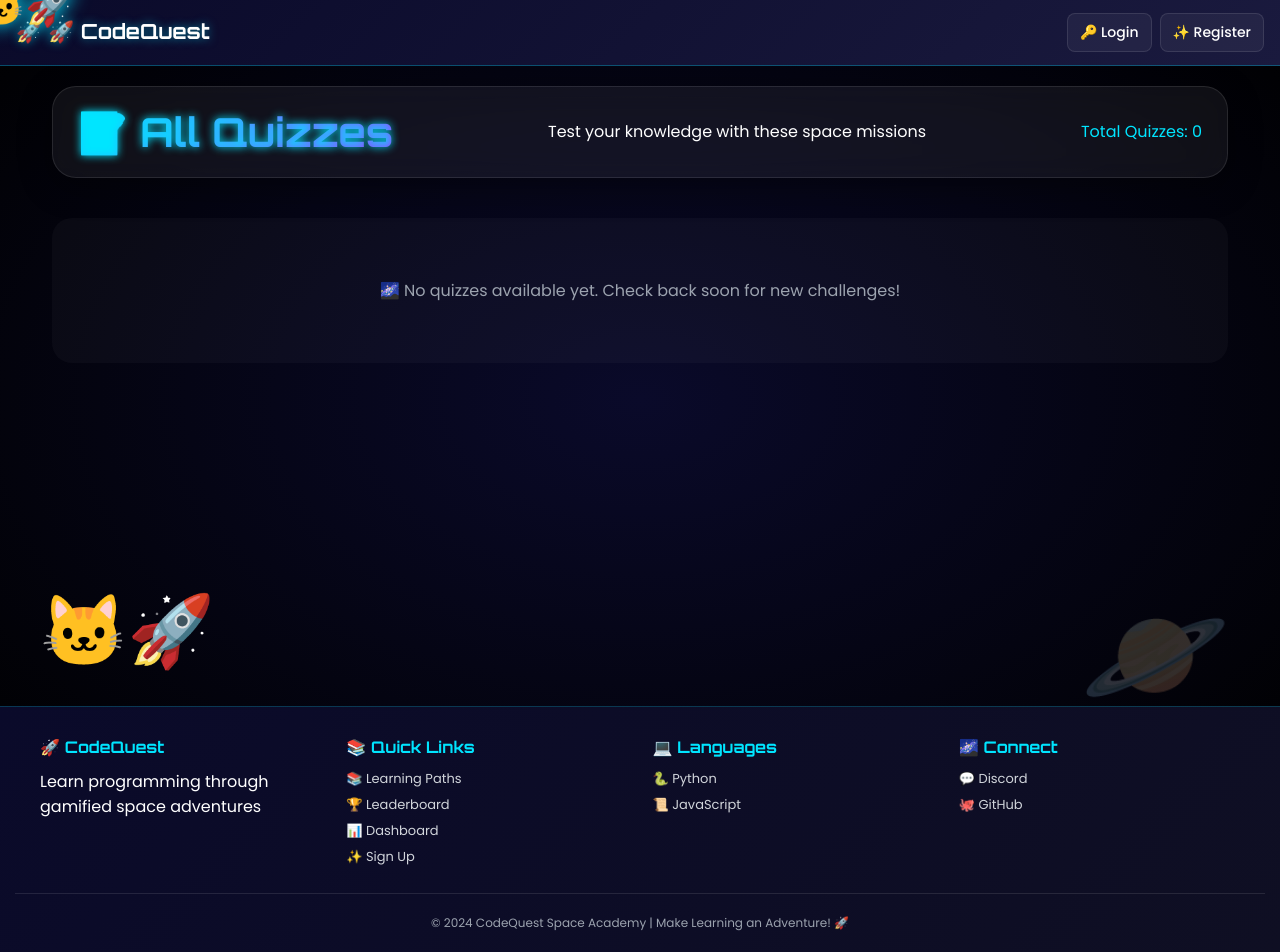
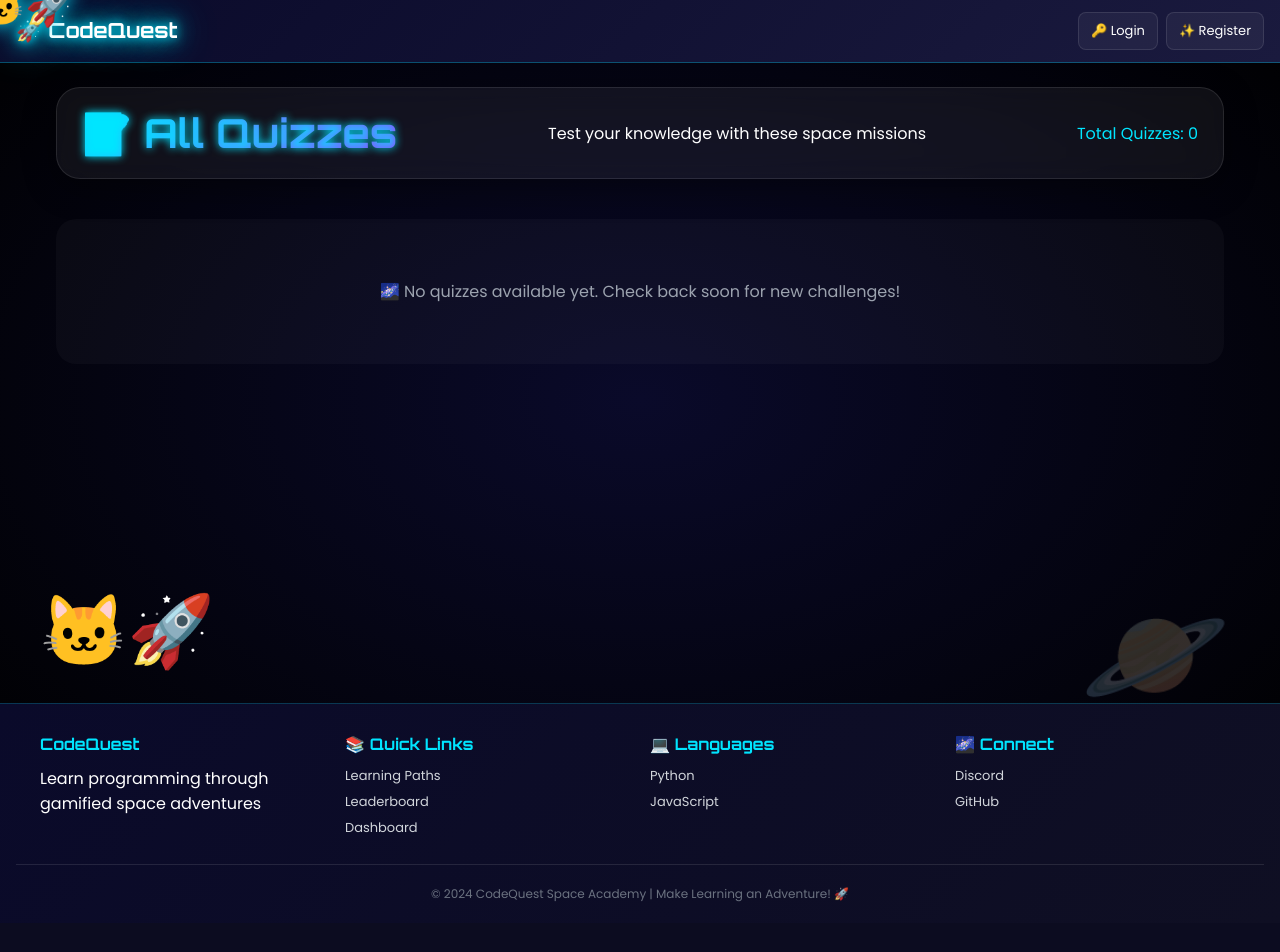
Before and after one commit to Kusum06101/CodeQuest, a Django app: page /all-quizzes/ in a window 1280 px wide. After the commit the page ends 902 px from the top, so only its background shows below. Run offline with Django 5.2, Linux system fonts and the light colour scheme; data that the repository does not hold is empty; some libraries are stand-ins or nearby versions.

Commit message:
Fix mobile layout and remove extra rocket from logo

```diff
--- a/templates/base/base.html
+++ b/templates/base/base.html
@@ -4,33 +4,17 @@
     <meta charset="UTF-8">
     <meta name="viewport" content="width=device-width, initial-scale=1.0, maximum-scale=1.0, user-scalable=yes, viewport-fit=cover">
 
-    <!-- Strong Cache Control - Prevent any caching -->
-    <meta http-equiv="Cache-Control" content="no-cache, no-store, must-revalidate, private">
-    <meta http-equiv="Pragma" content="no-cache">
-    <meta http-equiv="Expires" content="0">
-    <meta http-equiv="Cache" content="no-cache">
-
     <title>{% block title %}CodeQuest - Learn Programming in Space!{% endblock %}</title>
 
     {% load static %}
-    <!-- Favicon -->
     <link rel="icon" type="image/x-icon" href="{% static 'favicon.ico' %}">
-
-    <!-- Space Theme Fonts -->
     <link href="https://fonts.googleapis.com/css2?family=Orbitron:wght@400;600;700;800&family=Poppins:wght@300;400;500;600;700&display=swap" rel="stylesheet">
-
-    <!-- CSS - Add version parameter to force reload -->
-    <link rel="stylesheet" href="{% static 'css/style.css' %}?v=3">
-
-    <!-- Code Highlighting -->
+    <link rel="stylesheet" href="{% static 'css/style.css' %}?v=4">
     <link rel="stylesheet" href="https://cdnjs.cloudflare.com/ajax/libs/highlight.js/11.9.0/styles/github-dark.min.css">
-    <script src="https://cdnjs.cloudflare.com/ajax/libs/highlight.js/11.9.0/highlight.min.js"></script>
-
-    <!-- Font Awesome for Icons -->
     <link rel="stylesheet" href="https://cdnjs.cloudflare.com/ajax/libs/font-awesome/6.0.0/css/all.min.css">
 
     <style>
-        /* Reset & Base */
+        /* Critical Mobile-First Styles */
         * {
             margin: 0;
             padding: 0;
@@ -52,14 +37,13 @@
             color: white;
             font-size: 1.8rem;
             cursor: pointer;
-            padding: 0.5rem;
-            z-index: 1001;
+            padding: 8px 12px;
         }
 
-        /* Navbar Styles - Mobile First */
+        /* Navbar - Mobile First */
         .navbar {
             background: linear-gradient(135deg, #0a0a2a 0%, #1a1a3e 100%);
-            padding: 0.8rem 1rem;
+            padding: 12px 16px;
             display: flex;
             justify-content: space-between;
             align-items: center;
@@ -76,26 +60,23 @@
             color: white;
             text-decoration: none;
             font-family: 'Orbitron', monospace;
-            text-shadow: 0 0 10px rgba(0, 229, 255, 0.5);
-            transition: all 0.3s ease;
         }
 
         .nav-links {
             display: flex;
-            gap: 0.5rem;
+            gap: 8px;
             align-items: center;
             flex-wrap: wrap;
         }
 
-        .nav-links a, .nav-links button, .logout-btn {
+        .nav-links a, .nav-links button {
             text-decoration: none;
             color: white;
-            transition: all 0.3s;
-            font-weight: 500;
             padding: 8px 12px;
             border-radius: 8px;
-            font-size: 14px;
+            font-size: 13px;
             background: rgba(255, 255, 255, 0.05);
+            transition: all 0.3s;
         }
 
         /* Mobile Styles */
@@ -291,50 +260,102 @@
             padding: 12px 16px;
             border-radius: 10px;
             margin-bottom: 10px;
-            animation: slideIn 0.3s ease;
             font-size: 14px;
         }
 
-        @keyframes slideIn {
-            from {
-                transform: translateX(100%);
-                opacity: 0;
-            }
-            to {
-                transform: translateX(0);
-                opacity: 1;
+        .message.success { background: linear-gradient(135deg, #28a745, #20c997); }
+        .message.error { background: linear-gradient(135deg, #dc3545, #c82333); }
+
+        /* Page Content */
+        .page {
+            min-height: calc(100vh - 200px);
+            padding: 16px;
+        }
+
+        @media (min-width: 768px) {
+            .page {
+                padding: 24px;
             }
         }
 
-        /* Footer - Mobile Responsive */
+        /* Grids - Mobile Responsive */
+        .languages-grid, .paths-grid, .quizzes-grid, .challenges-grid {
+            display: grid;
+            grid-template-columns: 1fr;
+            gap: 16px;
+        }
+
+        @media (min-width: 640px) {
+            .languages-grid, .paths-grid, .quizzes-grid, .challenges-grid {
+                grid-template-columns: repeat(2, 1fr);
+            }
+        }
+
+        @media (min-width: 1024px) {
+            .languages-grid, .paths-grid, .quizzes-grid, .challenges-grid {
+                grid-template-columns: repeat(3, 1fr);
+            }
+        }
+
+        /* Hero Section */
+        .hero-section {
+            padding: 30px 16px;
+            text-align: center;
+        }
+
+        .hero-title {
+            font-size: 1.6rem;
+        }
+
+        .hero-stats {
+            display: grid;
+            grid-template-columns: repeat(2, 1fr);
+            gap: 12px;
+            margin-top: 30px;
+        }
+
+        @media (min-width: 768px) {
+            .hero-title {
+                font-size: 2.5rem;
+            }
+            .hero-stats {
+                grid-template-columns: repeat(4, 1fr);
+            }
+        }
+
+        /* Cards */
+        .learning-path-card, .language-card, .quiz-card {
+            background: rgba(255, 255, 255, 0.05);
+            border-radius: 16px;
+            padding: 16px;
+            transition: 0.3s;
+        }
+
+        /* Footer */
         .site-footer {
             background: linear-gradient(135deg, #0a0a2a, #0f0f23);
-            color: white;
-            padding: 30px 15px 20px;
+            padding: 30px 16px 20px;
             margin-top: 40px;
             border-top: 1px solid rgba(0, 229, 255, 0.2);
         }
 
         .footer-content {
-            max-width: 1200px;
-            margin: 0 auto;
             display: grid;
-            grid-template-columns: repeat(auto-fit, minmax(200px, 1fr));
-            gap: 25px;
+            grid-template-columns: 1fr;
+            gap: 20px;
+            text-align: center;
         }
 
-        @media (max-width: 768px) {
+        @media (min-width: 768px) {
             .footer-content {
-                grid-template-columns: 1fr;
-                text-align: center;
-                gap: 20px;
+                grid-template-columns: repeat(4, 1fr);
+                text-align: left;
             }
         }
 
         .footer-section h4 {
             color: #00e5ff;
             margin-bottom: 12px;
-            font-size: 1rem;
         }
 
         .footer-section a {
@@ -352,81 +372,6 @@
             margin-top: 20px;
             border-top: 1px solid rgba(255,255,255,0.1);
             font-size: 12px;
-            color: #9ca3af;
-        }
-
-        /* Page Content - Mobile Padding */
-        .page {
-            min-height: calc(100vh - 200px);
-            padding: 15px;
-        }
-
-        @media (min-width: 768px) {
-            .page {
-                padding: 20px;
-            }
-        }
-
-        /* Grid Layouts - Mobile Responsive */
-        .languages-grid, .paths-grid, .quizzes-grid, .challenges-grid {
-            display: grid;
-            grid-template-columns: repeat(auto-fill, minmax(280px, 1fr));
-            gap: 20px;
-        }
-
-        @media (max-width: 640px) {
-            .languages-grid, .paths-grid, .quizzes-grid, .challenges-grid {
-                grid-template-columns: 1fr;
-                gap: 15px;
-            }
-        }
-
-        /* Hero Section - Mobile */
-        .hero-section {
-            padding: 30px 15px;
-            text-align: center;
-        }
-
-        .hero-title {
-            font-size: 1.8rem;
-        }
-
-        @media (max-width: 480px) {
-            .hero-title {
-                font-size: 1.5rem;
-            }
-
-            .hero-description {
-                font-size: 0.9rem;
-            }
-
-            .hero-stats {
-                grid-template-columns: repeat(2, 1fr);
-                gap: 10px;
-            }
-        }
-
-        /* Cards */
-        .learning-path-card, .language-card, .quiz-card {
-            padding: 15px;
-        }
-
-        /* Buttons */
-        button, .btn, input[type="submit"] {
-            padding: 10px 18px;
-            font-size: 13px;
-        }
-
-        /* Forms */
-        input, select, textarea {
-            font-size: 16px; /* Prevents zoom on mobile */
-        }
-
-        /* Tables - Horizontal Scroll */
-        .table-responsive {
-            overflow-x: auto;
-            display: block;
-            width: 100%;
         }
 
         /* Loading Screen */
@@ -493,45 +432,40 @@
             background: radial-gradient(ellipse at center, #0a0a2a 0%, #000000 100%);
         }
 
-        /* Sound toggles mobile */
-        .sound-toggle, .particles-toggle {
-            position: fixed;
-            bottom: 20px;
-            left: 20px;
-            width: 35px;
-            height: 35px;
-            border-radius: 50%;
-            background: rgba(0,0,0,0.5);
-            display: flex;
-            align-items: center;
-            justify-content: center;
+        /* Buttons */
+        button, .btn, input[type="submit"] {
+            padding: 10px 18px;
+            border-radius: 12px;
+            border: none;
             cursor: pointer;
-            z-index: 1000;
-            font-size: 16px;
+            font-weight: 600;
         }
 
-        .particles-toggle {
-            left: 65px;
+        /* Forms - Prevent zoom on mobile */
+        input, select, textarea {
+            font-size: 16px;
+            width: 100%;
+            padding: 10px;
+            border-radius: 8px;
+            background: rgba(255,255,255,0.1);
+            border: 1px solid rgba(255,255,255,0.2);
+            color: white;
         }
     </style>
 
     {% block extra_css %}{% endblock %}
 </head>
 <body>
-    <!-- Mobile Menu Toggle Script -->
     <script>
         function toggleMobileMenu() {
-            const navLinks = document.querySelector('.nav-links');
-            navLinks.classList.toggle('show');
+            document.querySelector('.nav-links').classList.toggle('show');
         }
 
         function toggleAdminDropdown() {
-            const dropdown = document.querySelector('.admin-dropdown');
-            dropdown.classList.toggle('active');
+            document.querySelector('.admin-dropdown').classList.toggle('active');
         }
 
         document.addEventListener('DOMContentLoaded', function() {
-            // Close menu when clicking outside
             document.addEventListener('click', function(event) {
                 const navLinks = document.querySelector('.nav-links');
                 const menuBtn = document.querySelector('.mobile-menu-btn');
@@ -541,41 +475,17 @@
                     }
                 }
             });
-
-            if (typeof hljs !== 'undefined') hljs.highlightAll();
         });
-
-        // Fix back/forward navigation
-        (function() {
-            let pageReloaded = false;
-            window.addEventListener('pageshow', function(event) {
-                if (event.persisted && !pageReloaded) {
-                    pageReloaded = true;
-                    window.location.reload();
-                }
-            });
-            if (window.performance) {
-                try {
-                    const navEntries = performance.getEntriesByType('navigation');
-                    if (navEntries.length > 0 && navEntries[0].type === 'back_forward') {
-                        window.location.reload();
-                    }
-                } catch(e) {}
-            }
-        })();
     </script>
 
-    <!-- Loading Screen -->
     <div class="loading-screen" id="loadingScreen">
         <div class="loader-spinner"></div>
         <div class="loader-text">🚀 Launching CodeQuest...</div>
-        <div class="loader-subtitle">Preparing your learning adventure</div>
     </div>
 
-    <!-- Navbar -->
     <nav class="navbar">
         <div class="nav-brand">
-            <a href="{% url 'home' %}">🚀 CodeQuest</a>
+            <a href="{% url 'home' %}">CodeQuest</a>
         </div>
 
         <button class="mobile-menu-btn" onclick="toggleMobileMenu()">☰</button>
@@ -644,41 +552,36 @@
     </div>
     {% endif %}
 
-    <!-- Main Content -->
     <main class="page">
         {% block content %}
         <div style="text-align: center; padding: 50px;">
-            <h1 style="color: white;">Welcome to CodeQuest!</h1>
-            <p style="color: #d1d5db;">Start your coding journey today.</p>
+            <h1>Welcome to CodeQuest!</h1>
+            <p>Start your coding journey today.</p>
         </div>
         {% endblock %}
     </main>
 
-    <!-- Footer -->
     <footer class="site-footer">
         <div class="footer-content">
             <div class="footer-section">
-                <h4>🚀 CodeQuest</h4>
+                <h4>CodeQuest</h4>
                 <p>Learn programming through gamified space adventures</p>
             </div>
             <div class="footer-section">
                 <h4>📚 Quick Links</h4>
-                <a href="{% url 'learning_paths' %}">📚 Learning Paths</a>
-                <a href="{% url 'leaderboard' %}">🏆 Leaderboard</a>
-                <a href="{% url 'dashboard' %}">📊 Dashboard</a>
-                {% if not user.is_authenticated %}
-                    <a href="{% url 'register' %}">✨ Sign Up</a>
-                {% endif %}
+                <a href="{% url 'learning_paths' %}">Learning Paths</a>
+                <a href="{% url 'leaderboard' %}">Leaderboard</a>
+                <a href="{% url 'dashboard' %}">Dashboard</a>
             </div>
             <div class="footer-section">
                 <h4>💻 Languages</h4>
-                <a href="{% url 'learning_paths' %}?language=1">🐍 Python</a>
-                <a href="{% url 'learning_paths' %}?language=2">📜 JavaScript</a>
+                <a href="{% url 'learning_paths' %}?language=1">Python</a>
+                <a href="{% url 'learning_paths' %}?language=2">JavaScript</a>
             </div>
             <div class="footer-section">
                 <h4>🌌 Connect</h4>
-                <a href="#">💬 Discord</a>
-                <a href="#">🐙 GitHub</a>
+                <a href="#">Discord</a>
+                <a href="#">GitHub</a>
             </div>
         </div>
         <div class="footer-bottom">
```
Also changed, not shown: other parts of templates/base/base.html (+28 -51 lines).
